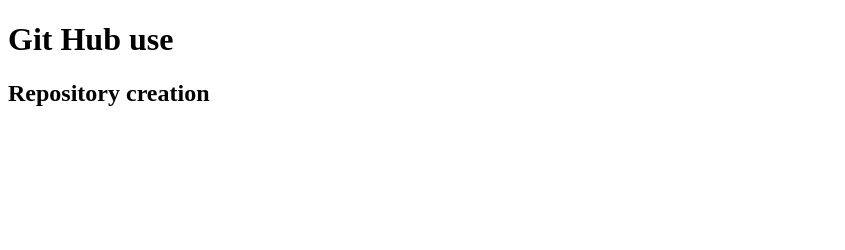
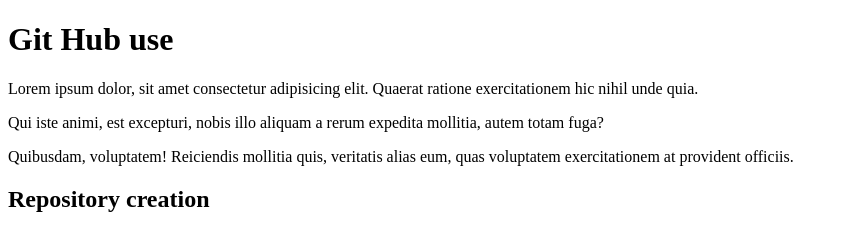
Before and after one commit to Obaida116/my-second-website, a plain HTML site: page index.html in a window 1280 px wide. Shown: the whole page, without its empty margins (0-845 px from the left). Drawn offline with Linux system fonts and the light colour scheme.

Commit message:
para added

```diff
--- a/index.html
+++ b/index.html
@@ -8,6 +8,9 @@
 </head>
 <body>
     <h1>Git Hub use</h1>
+    <p>Lorem ipsum dolor, sit amet consectetur adipisicing elit. Quaerat ratione exercitationem hic nihil unde quia.</p>
+    <p>Qui iste animi, est excepturi, nobis illo aliquam a rerum expedita mollitia, autem totam fuga?</p>
+    <p>Quibusdam, voluptatem! Reiciendis mollitia quis, veritatis alias eum, quas voluptatem exercitationem at provident officiis.</p>
     <h2>Repository creation</h2>
 </body>
 </html>
```
Also changed, not shown: 1 other file.
